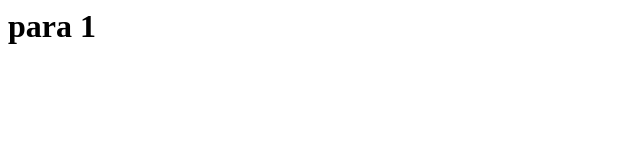
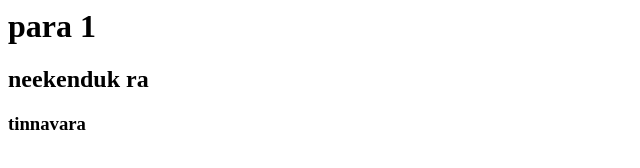
Before and after one commit to nachikethjoshi28/git-test, a website: page index.html in a window 1280 px wide. Shown: the whole page, without its empty margins (0-640 px from the left). Drawn offline with Linux system fonts and the light colour scheme.

Commit message:
new commit

```diff
--- a/index.html
+++ b/index.html
@@ -2,5 +2,7 @@
     <head></head>
     <body>
         <h1>para 1</h1>
+        <h2>neekenduk ra</h2>
+        <h3>tinnavara</h3>
     </body>
 </html>
```
Also changed, not shown: package.json (added, +24 -0 lines), 2 other files.
